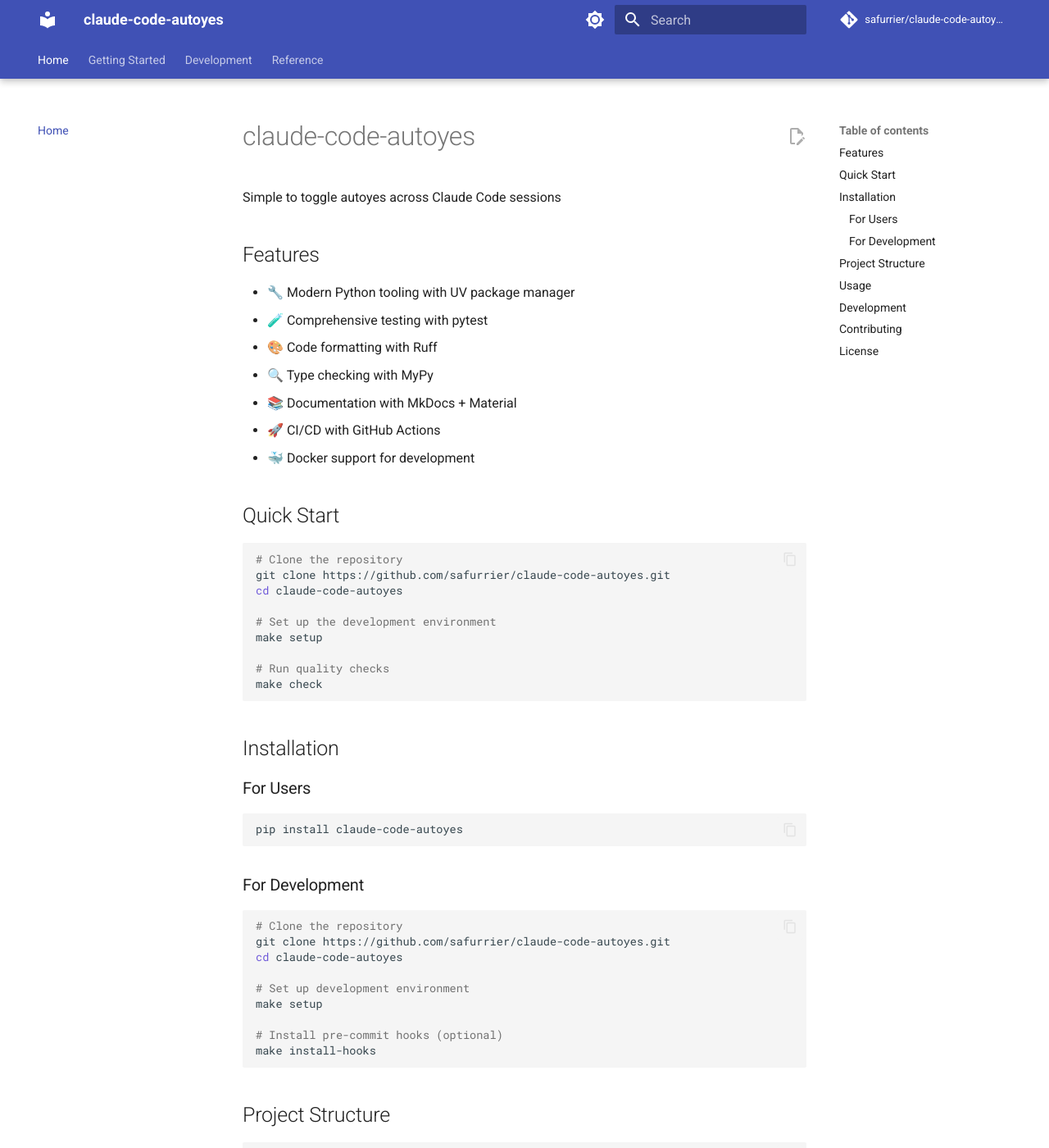
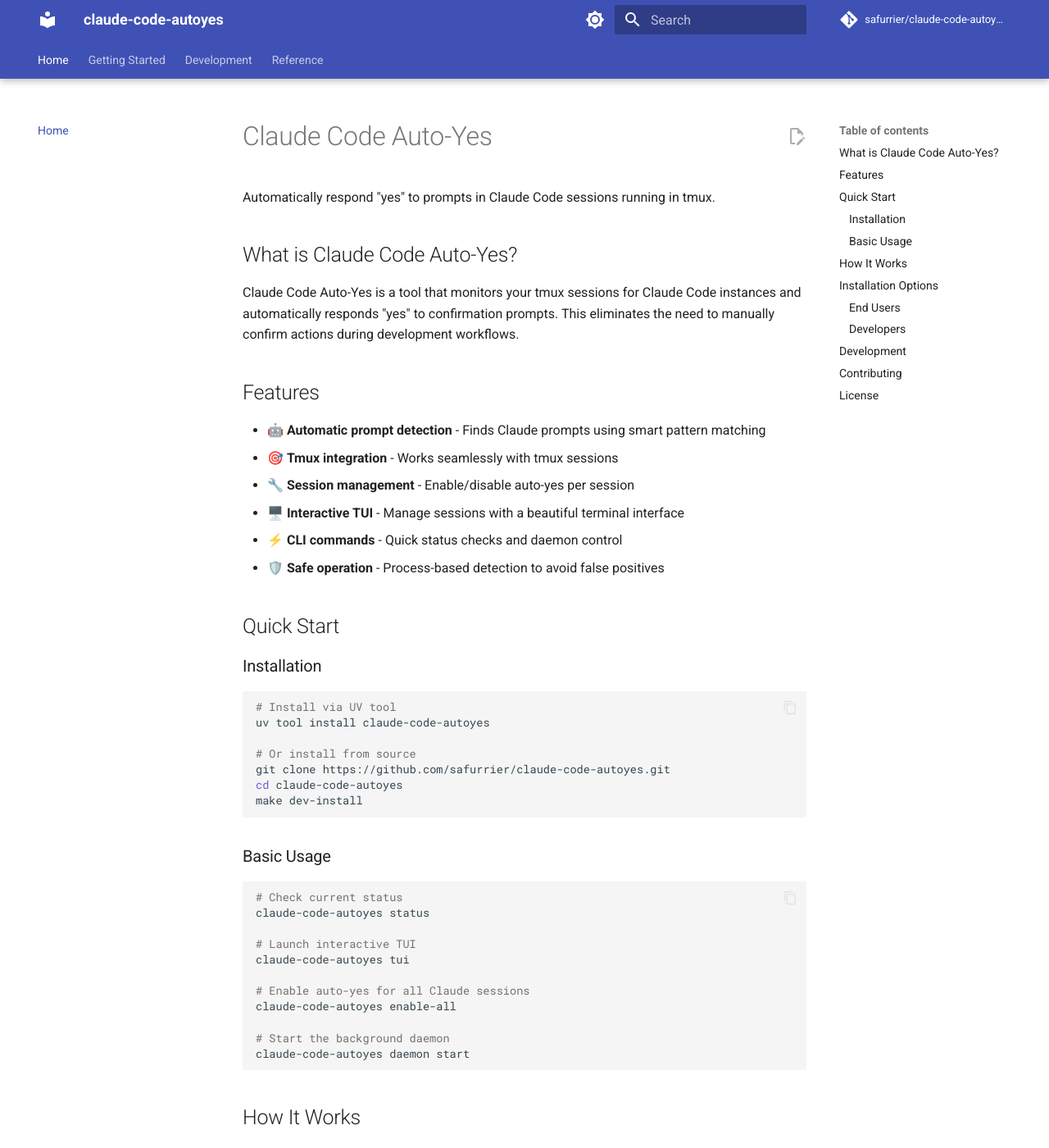
Before and after one commit to safurrier/claude-code-autoyes, an MkDocs documentation site: the page built from docs/index.md, in a window 1280 px wide and 1400 px high. Shown: the whole window at 82% size. Built offline with MkDocs 1.6.1 and Material for MkDocs 9.7.7, drawn with Linux system fonts in a browser that asks for light colours; comment, search, counter and statistics services are not loaded; some of the changed text lies outside the part shown.

Commit message:
Update documentation to reflect actual tool functionality
Replace generic template content with accurate descriptions of claude-code-autoyes features, installation instructions, CLI commands, and usage workflows.

````diff
--- a/docs/getting-started.md
+++ b/docs/getting-started.md
@@ -1,17 +1,23 @@
 # Getting Started
 
-This guide will help you get started with claude-code-autoyes.
+This guide will help you get started with claude-code-autoyes, a tool that automatically responds "yes" to Claude Code prompts in tmux sessions.
 
 ## Prerequisites
 
-- Python 3.9 or higher
-- Git
+- Python 3.10 or higher
+- tmux (for session monitoring)
+- Git (for development)
 
 ## Installation
 
 ### End Users
 
-Install from PyPI:
+Install using UV (recommended):
+```bash
+uv tool install claude-code-autoyes
+```
+
+Or install from PyPI:
 ```bash
 pip install claude-code-autoyes
 ```
@@ -29,18 +35,110 @@ pip install claude-code-autoyes
    make setup
    ```
 
-3. Run the tests to verify everything works:
+3. Install development tools:
+   ```bash
+   make dev-install
+   ```
+
+4. Run the tests to verify everything works:
    ```bash
    make test
    ```
 
 ## Basic Usage
 
-```python
-import claude_code_autoyes
+### Command Line Interface
 
-# Add your basic usage examples here
+Check the status of tmux sessions:
+```bash
+claude-code-autoyes status
 ```
+
+Enable auto-yes for all Claude Code sessions:
+```bash
+claude-code-autoyes enable-all
+```
+
+Launch the interactive TUI:
+```bash
+claude-code-autoyes tui
+```
+
+### Daemon Control
+
+Start the background daemon:
+```bash
+claude-code-autoyes daemon start
+```
+
+Check daemon status:
+```bash
+claude-code-autoyes daemon status
+```
+
+Stop the daemon:
+```bash
+claude-code-autoyes daemon stop
+```
+
+## Typical Workflow
+
+1. **Start Claude Code in tmux**: Launch your Claude Code session within a tmux session
+2. **Check sessions**: Use `claude-code-autoyes status` to see detected Claude sessions
+3. **Enable auto-yes**: Use `claude-code-autoyes enable-all` or enable specific sessions via TUI
+4. **Start daemon**: Run `claude-code-autoyes daemon start` to begin monitoring
+5. **Work normally**: The tool will automatically respond to Claude prompts
+
+## Interactive TUI
+
+The Terminal User Interface provides a visual way to manage sessions:
+
+```bash
+claude-code-autoyes tui
+```
+
+Features:
+- View all tmux sessions and panes
+- See which sessions have Claude Code running
+- Toggle auto-yes on/off per session
+- Real-time status updates
+
+## How It Works
+
+### Detection Process
+
+1. **Session Discovery**: Scans tmux sessions for running processes
+2. **Claude Identification**: Looks for `claude_code_autoyes`, `claude-code-autoyes`, or `claude-autoyes` processes
+3. **Prompt Monitoring**: Watches enabled sessions for specific prompt patterns:
+   - "Do you want to"
+   - "Would you like to"
+   - "Proceed?"
+   - "❯ 1. Yes"
+
+### Response Mechanism
+
+- When a prompt is detected, the daemon automatically sends an "Enter" key to the session
+- Configurable delay between responses to avoid overwhelming the system
+- Session-specific enable/disable controls for fine-grained management
+
+## Troubleshooting
+
+### Common Issues
+
+**No sessions detected:**
+- Ensure Claude Code is running in a tmux session
+- Check that the process name contains "claude" (case-insensitive)
+- Verify tmux is accessible from the command line
+
+**Daemon not responding:**
+- Check daemon status: `claude-code-autoyes daemon status`
+- Review daemon logs: `/tmp/claude-autoyes.log`
+- Restart the daemon: `claude-code-autoyes daemon restart`
+
+**Auto-yes not working:**
+- Verify the session is enabled: `claude-code-autoyes status`
+- Check that prompts match the expected patterns
+- Ensure no conflicting input is being sent to the session
 
 ## Development Workflow
 
@@ -79,6 +177,11 @@ Run specific tests:
 uv run -m pytest tests/test_specific.py::test_function_name
 ```
 
+Run tests with coverage:
+```bash
+make test-coverage
+```
+
 ## Documentation
 
 ### Viewing Documentation
--- a/docs/index.md
+++ b/docs/index.md
@@ -1,71 +1,77 @@
-# claude-code-autoyes
+# Claude Code Auto-Yes
 
-Simple to toggle autoyes across Claude Code sessions
+Automatically respond "yes" to prompts in Claude Code sessions running in tmux.
+
+## What is Claude Code Auto-Yes?
+
+Claude Code Auto-Yes is a tool that monitors your tmux sessions for Claude Code instances and automatically responds "yes" to confirmation prompts. This eliminates the need to manually confirm actions during development workflows.
 
 ## Features
 
-- 🔧 Modern Python tooling with UV package manager
-- 🧪 Comprehensive testing with pytest
-- 🎨 Code formatting with Ruff
-- 🔍 Type checking with MyPy
-- 📚 Documentation with MkDocs + Material
-- 🚀 CI/CD with GitHub Actions
-- 🐳 Docker support for development
+- 🤖 **Automatic prompt detection** - Finds Claude prompts using smart pattern matching
+- 🎯 **Tmux integration** - Works seamlessly with tmux sessions
+- 🔧 **Session management** - Enable/disable auto-yes per session
+- 🖥️ **Interactive TUI** - Manage sessions with a beautiful terminal interface
+- ⚡ **CLI commands** - Quick status checks and daemon control
+- 🛡️ **Safe operation** - Process-based detection to avoid false positives
 
 ## Quick Start
 
+### Installation
+
 ```bash
-# Clone the repository
+# Install via UV tool
+uv tool install claude-code-autoyes
+
+# Or install from source
 git clone https://github.com/safurrier/claude-code-autoyes.git
 cd claude-code-autoyes
-
-# Set up the development environment
-make setup
-
-# Run quality checks
-make check
+make dev-install
 ```
 
-## Installation
-
-### For Users
+### Basic Usage
 
 ```bash
+# Check current status
+claude-code-autoyes status
+
+# Launch interactive TUI
+claude-code-autoyes tui
+
+# Enable auto-yes for all Claude sessions
+claude-code-autoyes enable-all
+
+# Start the background daemon
+claude-code-autoyes daemon start
+```
+
+## How It Works
+
+1. **Detection**: Scans tmux panes for Claude Code processes
+2. **Monitoring**: Background daemon watches enabled sessions for prompts
+3. **Response**: Automatically sends "Enter" key when Claude prompts are detected
+4. **Control**: Fine-grained control over which sessions have auto-yes enabled
+
+## Installation Options
+
+### End Users
+
+```bash
+# Install as a UV tool (recommended)
+uv tool install claude-code-autoyes
+
+# Or use pip
 pip install claude-code-autoyes
 ```
 
-### For Development
+### Developers
 
 ```bash
-# Clone the repository
+# Clone and set up development environment
 git clone https://github.com/safurrier/claude-code-autoyes.git
 cd claude-code-autoyes
-
-# Set up development environment
 make setup
-
-# Install pre-commit hooks (optional)
-make install-hooks
-```
-
-## Project Structure
-
-```
-claude-code-autoyes/
-├── claude_code_autoyes/      # Main package
-├── tests/                      # Test files
-├── docs/                       # Documentation
-├── scripts/                    # Utility scripts
-├── docker/                     # Docker configuration
-└── .github/workflows/          # CI/CD automation
-```
-
-## Usage
-
-```python
-import claude_code_autoyes
-
-# Your usage examples here
+make dev-install
 ```
 
 ## Development
````
